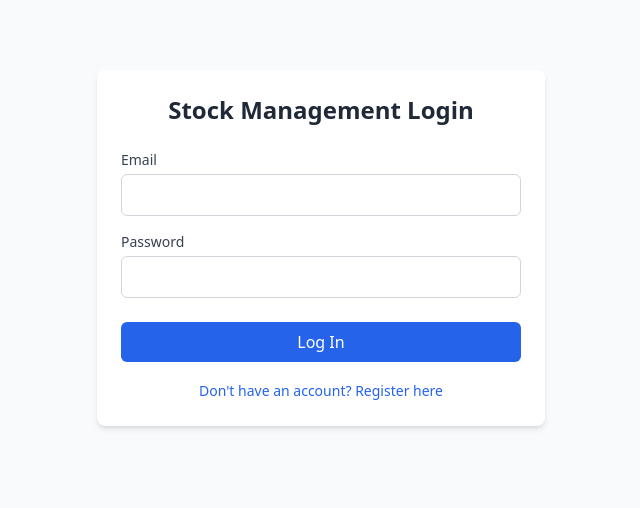
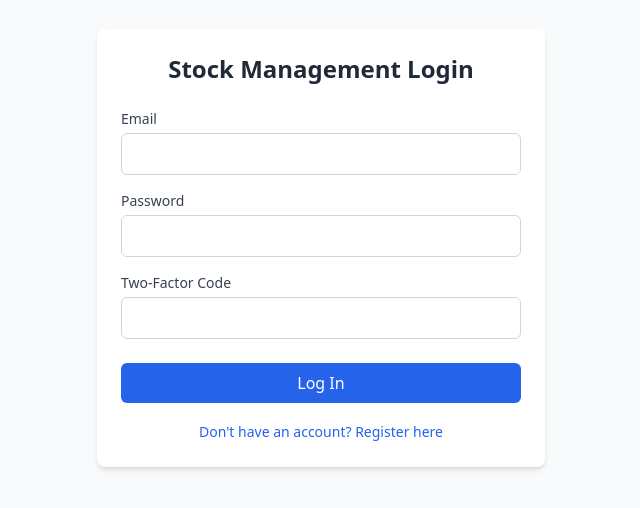
Before and after one commit to heyitskoi/Stock-Saas, a Next.js app in the folder frontend/: page /login in a window 1280 px wide. Shown: the part 152-660 px from the top of the page, without its empty margins (319-959 px from the left). Built offline with nearby package versions, Linux system fonts and the light colour scheme; no server answers.

Commit message:
Add TOTP to login form and user creation

```diff
--- a/frontend/components/LoginForm.tsx
+++ b/frontend/components/LoginForm.tsx
@@ -7,6 +7,7 @@ import { useAuth } from '@/lib/auth-context';
 export default function LoginForm() {
   const [email, setEmail] = useState('');
   const [password, setPassword] = useState('');
+  const [totp, setTotp] = useState('');
   const [error, setError] = useState('');
   const [isLoading, setIsLoading] = useState(false);
   const { login } = useAuth();
@@ -17,7 +18,7 @@ export default function LoginForm() {
     setIsLoading(true);
 
     try {
-      await login(email, password);
+      await login(email, password, totp);
     } catch (err) {
       setError(err instanceof Error ? err.message : 'Login failed. Please try again.');
     } finally {
@@ -52,7 +53,7 @@ export default function LoginForm() {
           />
         </div>
 
-        <div className="mb-6">
+        <div className="mb-4">
           <label htmlFor="password" className="block text-sm font-medium text-gray-700 mb-1">
             Password
           </label>
@@ -61,6 +62,19 @@ export default function LoginForm() {
             type="password"
             value={password}
             onChange={(e) => setPassword(e.target.value)}
+            className="w-full px-3 py-2 border border-gray-300 rounded-md focus:outline-none focus:ring-2 focus:ring-blue-500"
+            required
+          />
+        </div>
+        <div className="mb-6">
+          <label htmlFor="totp" className="block text-sm font-medium text-gray-700 mb-1">
+            Two-Factor Code
+          </label>
+          <input
+            id="totp"
+            type="text"
+            value={totp}
+            onChange={(e) => setTotp(e.target.value)}
             className="w-full px-3 py-2 border border-gray-300 rounded-md focus:outline-none focus:ring-2 focus:ring-blue-500"
             required
           />
--- a/frontend/lib/api.ts
+++ b/frontend/lib/api.ts
@@ -49,10 +49,11 @@ export const apiGet = <T>(path: string, options?: ApiFetchOptions) =>
 export const apiPost = <T>(path: string, body?: any, options?: ApiFetchOptions) =>
   apiFetch<T>(path, { method: 'POST', body, ...(options || {}) });
 
-export async function login(username: string, password: string) {
+export async function login(username: string, password: string, totp: string) {
   const body = new URLSearchParams();
   body.set('username', username);
   body.set('password', password);
+  body.set('totp', totp);
   const res = await apiPost<{ access_token: string }>('/token', body);
   return res.access_token;
 }
--- a/frontend/lib/auth-context.tsx
+++ b/frontend/lib/auth-context.tsx
@@ -7,7 +7,7 @@ interface AuthContextType {
   isAuthenticated: boolean;
   /** optional user object for role based checks */
   user: any | null;
-  login: (username: string, password: string) => Promise<void>;
+  login: (username: string, password: string, totp: string) => Promise<void>;
   logout: () => void;
 }
 
@@ -30,8 +30,8 @@ export const AuthProvider = ({ children }: { children: ReactNode }) => {
     }
   }, []);
 
-  const login = async (username: string, password: string) => {
-    const t = await apiLogin(username, password);
+  const login = async (username: string, password: string, totp: string) => {
+    const t = await apiLogin(username, password, totp);
     localStorage.setItem('token', t);
     setToken(t);
   };
```
Also changed, not shown: 1 other file (tests, documents, lock files or other folders).
